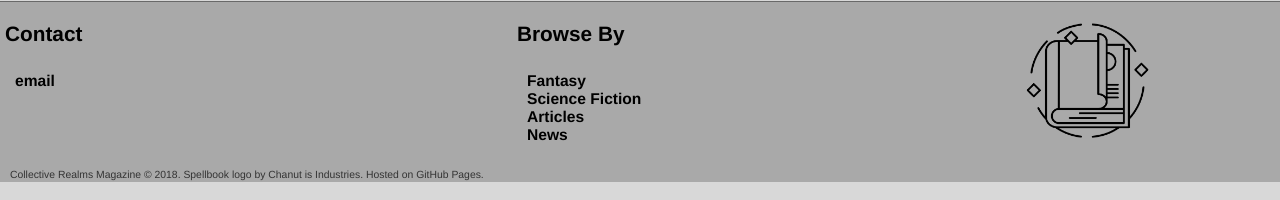
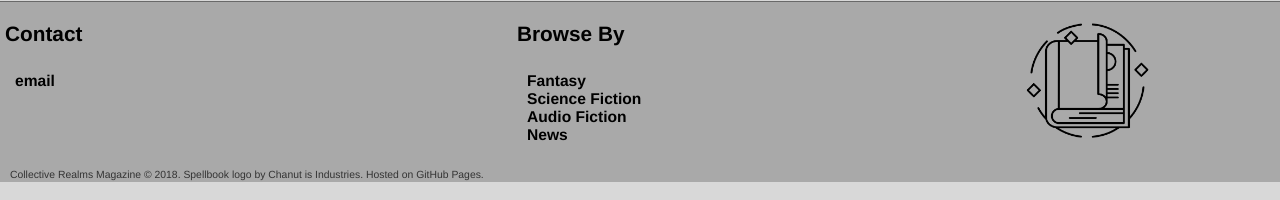
Before and after one commit to collectiverealms/collectiverealms, a Jekyll site: the page built from index.html, in a window 1280 px wide. Shown: the part 697-897 px from the top of the page. Built offline with Jekyll 4.4.1, drawn with Linux system fonts in a browser that asks for light colours; the list of posts is cut into pages by our own code.

Commit message:
Update footer.html

```diff
--- a/_includes/footer.html
+++ b/_includes/footer.html
@@ -11,7 +11,7 @@
 			<ul>
 				<li><a href="http://collectiverealms.com/category/fantasy.html">Fantasy</a></li>
 				<li><a href="http://collectiverealms.com/category/sci-fi.html">Science Fiction</a></li>
-				<li><a href="http://collectiverealms.com/category/articles.html">Articles</a></li>
+				<li><a href="http://collectiverealms.com/category/audio.html">Audio Fiction</a></li>
 				<li><a href="http://collectiverealms.com/category/news.html">News</a></li>
 			</ul>
 		</div>
```
